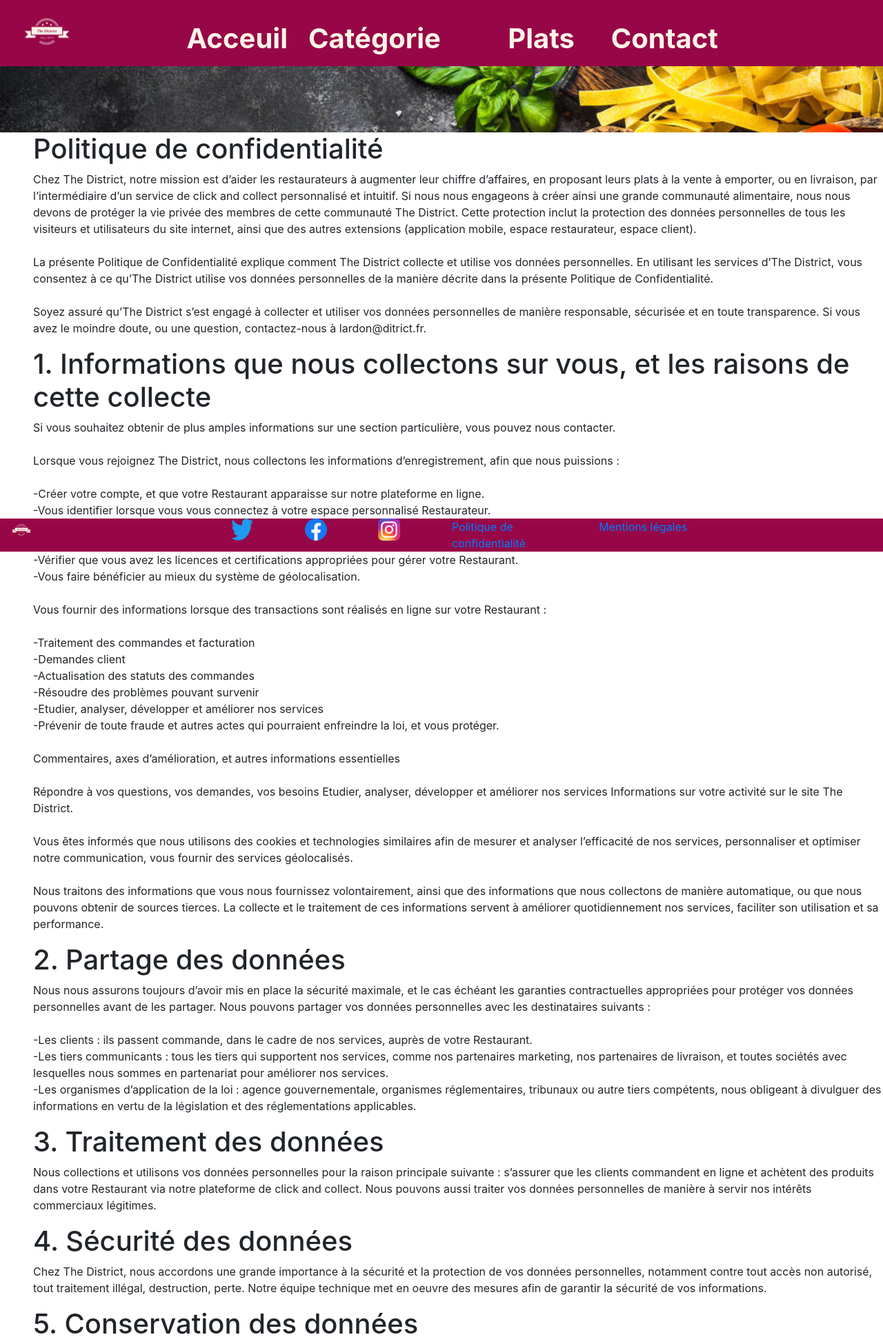
After one commit to BenjaminClaro/Full-Stack, a PHP site: the page made by The District/php/politiqueconf.php in a window 1280 px wide. The commit adds this page. Shown: the top 1939 px of the page at 69% size. Run offline with PHP 8.4, Linux system fonts and the light colour scheme.

Commit message:
modified:   The District/php/categorie.php 	modified:   The District/php/commande.php 	modified:   The District/php/commande_script.php 	modified:   The District/php/contact.php 	modified:   The District/php/footer.php 	modified:   The District/php/index.php 	new file:   The District/php/mentionlegal.php 	modified:   The District/php/plat.php 	new file:   The District/php/politiqueconf.php 	modified:   The District/php/tousplat.php

```diff
--- a/The District/php/commande.php
+++ b/The District/php/commande.php
@@ -1,5 +1,5 @@
 <!DOCTYPE html>
-<html lang="en">
+<html lang="fr">
 <head>
     <meta charset="UTF-8">
     <meta name="viewport" content="width=device-width, initial-scale=1, shrink-to-fit=no">
@@ -43,6 +43,7 @@
                       <?=$commande->description?>
                     </p>
                     <input type="hidden" class="form-control" name="id_plat" id="id_plat"  value="<?=$commande->id?>">
+                    <input type="hidden" class="form-control" name="nom_plat" id="nom_plat"  value="<?=$commande->libelle?>">
                     <input type="hidden" class="form-control" name="prix" id="prix"  value="<?=$commande->prix?>">
                     <div class="col">
                       <label for="nom">Quantité :</label>
--- a/The District/php/contact.php
+++ b/The District/php/contact.php
@@ -1,5 +1,5 @@
 <!DOCTYPE html>
-<html lang="en">
+<html lang="fr">
 <head>
     <meta charset="UTF-8">
     <meta name="viewport" content="width=device-width, initial-scale=1, shrink-to-fit=no">
--- a/The District/php/footer.php
+++ b/The District/php/footer.php
@@ -5,12 +5,13 @@
 
                     <div class="col-2"><img src="../assets/img/images_the_district/the_district_brand/favicon.png" class="image-fluid"></div>
 
-                    <div class="col-2"></div>
+                    <div class="col-1"></div>
 
                     <div class="col-1"> <a href="https://twitter.com/?lang=fr"><img src="../assets/img/images_the_district/the_district_brand/Logo_of_Twitter.png" class="image-fluid"></a> </div>
                     <div class="col-1"> <a href="https://www.facebook.com/?locale=fr_FR"><img src="../assets/img/images_the_district/the_district_brand/Facebook_Logo_(2019).png" class="image-fluid"></a> </div>
                     <div class="col-1"> <a href="https://www.instagram.com/"><img src="../assets/img/images_the_district/the_district_brand/Instagram_icon.png" class="image-fluid"></a> </div>
-
+                    <div class="col-2"> <a href="politiqueconf.php">Politique de confidentialité </a> </div>
+                    <div class="col-2"> <a href="mentionlegal.php">Mentions légales </a> </div>
 
                 </div>
             </div>
--- a/The District/php/index.php
+++ b/The District/php/index.php
@@ -1,5 +1,5 @@
 <!DOCTYPE html>
-<html lang="en">
+<html lang="fr">
 <head>
     <meta>
     <meta charset="UTF-8">
--- a/The District/php/plat.php
+++ b/The District/php/plat.php
@@ -1,5 +1,5 @@
 <!DOCTYPE html>
-<html lang="en">
+<html lang="fr">
 <head>
     <meta charset="UTF-8">
     <meta name="viewport" content="width=device-width, initial-scale=1, shrink-to-fit=no">
--- /dev/null
+++ b/The District/php/politiqueconf.php
@@ -0,0 +1,138 @@
+<!DOCTYPE html>
+<html lang="fr">
+<head>
+    <meta charset="UTF-8">
+    <meta name="viewport" content="width=device-width, initial-scale=1, shrink-to-fit=no">
+    <link rel="stylesheet" href="https://stackpath.bootstrapcdn.com/bootstrap/4.4.1/css/bootstrap.min.css" integrity="sha384-Vkoo8x4CGsO3+Hhxv8T/Q5PaXtkKtu6ug5TOeNV6gBiFeWPGFN9MuhOf23Q9Ifjh" crossorigin="anonymous">
+    <link rel="icon" type="image/x-icon" href="../assets/img/images_the_district/the_district_brand/favicon.png">
+    <title>Politique de confidentialité</title>
+</head>
+
+<body>
+<?php require "header.php" ?>
+
+
+    <div>
+        <div class="responsive img-fluid w-100 p-5" style="background-image: url(../assets/img/images_the_district/bg2.jpg); background-size: cover;">
+            <div class="search-container d-none d-md-block text-center">
+                <form action="../html/index.html">
+
+
+                </form>
+            </div>
+        </div>
+    </div>
+
+    <div class="ml-5">
+
+        <h1>Politique de confidentialité</h1>
+        <p>        Chez The District, notre mission est d’aider les restaurateurs à augmenter leur chiffre d’affaires, en proposant leurs plats à la vente à emporter,
+        ou en livraison, par l’intermédiaire d’un service de click and collect personnalisé et intuitif. Si nous nous engageons à créer ainsi une grande communauté
+        alimentaire, nous nous devons de protéger la vie privée des membres de cette communauté The District. Cette protection inclut la protection des données
+        personnelles de tous les visiteurs et utilisateurs du site internet, ainsi que des autres extensions (application mobile, espace restaurateur, espace client).
+</br></br>
+        La présente Politique de Confidentialité explique comment The District collecte et utilise vos données personnelles. En utilisant les services d’The District,
+        vous consentez à ce qu’The District utilise vos données personnelles de la manière décrite dans la présente Politique de Confidentialité.
+</br></br>
+        Soyez assuré qu’The District s’est engagé à collecter et utiliser vos données personnelles de manière responsable, sécurisée et en toute transparence.
+        Si vous avez le moindre doute, ou une question, contactez-nous à lardon@ditrict.fr. </p>
+
+
+        <h1>  1. Informations que nous collectons sur vous, et les raisons de cette collecte</h1>
+        <p>        Si vous souhaitez obtenir de plus amples informations sur une section particulière, vous pouvez nous contacter.
+</br></br>
+        Lorsque vous rejoignez The District, nous collectons les informations d’enregistrement, afin que nous puissions :
+        </br></br>
+        -Créer votre compte, et que votre Restaurant apparaisse sur notre plateforme en ligne.</br>
+        -Vous identifier lorsque vous vous connectez à votre espace personnalisé Restaurateur.</br>
+        -Vous payer des montants dûs relatifs à l’ensemble de vos commandes.</br>
+        -Vous tenir informé des modifications et/ou mises à jour de nos services.</br>
+        -Vérifier que vous avez les licences et certifications appropriées pour gérer votre Restaurant.</br>
+        -Vous faire bénéficier au mieux du système de géolocalisation.</br></br>
+
+        Vous fournir des informations lorsque des transactions sont réalisés en ligne sur votre Restaurant :
+            </br></br>
+        -Traitement des commandes et facturation</br>
+        -Demandes client</br>
+        -Actualisation des statuts des commandes</br>
+        -Résoudre des problèmes pouvant survenir</br>
+        -Etudier, analyser, développer et améliorer nos services</br>
+        -Prévenir de toute fraude et autres actes qui pourraient enfreindre la loi, et vous protéger.</br></br>
+
+        Commentaires, axes d’amélioration, et autres informations essentielles
+        </br></br>
+        Répondre à vos questions, vos demandes, vos besoins
+        Etudier, analyser, développer et améliorer nos services
+        Informations sur votre activité sur le site The District.
+        </br></br>
+        Vous êtes informés que nous utilisons des cookies et technologies similaires afin de mesurer et analyser l’efficacité de nos services, personnaliser et
+        optimiser notre communication, vous fournir des services géolocalisés.
+        </br></br>
+        Nous traitons des informations que vous nous fournissez volontairement, ainsi que des informations que nous collectons de manière automatique, ou que
+        nous pouvons obtenir de sources tierces. La collecte et le traitement de ces informations servent à améliorer quotidiennement nos services,
+        faciliter son utilisation et sa performance.</p>
+
+
+        <h1>2. Partage des données</h1>
+        <p>        Nous nous assurons toujours d’avoir mis en place la sécurité maximale, et le cas échéant les garanties contractuelles appropriées
+        pour protéger vos données personnelles avant de les partager. Nous pouvons partager vos données personnelles avec les destinataires suivants :
+        </br></br>
+        -Les clients : ils passent commande, dans le cadre de nos services, auprès de votre Restaurant.</br>
+        -Les tiers communicants : tous les tiers qui supportent nos services, comme nos partenaires marketing, nos partenaires de livraison, et toutes
+        sociétés avec lesquelles nous sommes en partenariat pour améliorer nos services.</br>
+        -Les organismes d’application de la loi : agence gouvernementale, organismes réglementaires, tribunaux ou autre tiers compétents, nous obligeant
+        à divulguer des informations en vertu de la législation et des réglementations applicables.</p>
+
+
+        <h1>3. Traitement des données</h1>
+        <p>        Nous collections et utilisons vos données personnelles pour la raison principale suivante : s’assurer que les clients commandent en ligne
+        et achètent des produits dans votre Restaurant via notre plateforme de click and collect. Nous pouvons aussi traiter vos données personnelles
+        de manière à servir nos intérêts commerciaux légitimes.</p>
+
+
+        <h1>4. Sécurité des données</h1>
+        <p>        Chez The District, nous accordons une grande importance à la sécurité et la protection de vos données personnelles, notamment contre tout accès
+        non autorisé, tout traitement illégal, destruction, perte. Notre équipe technique met en oeuvre des mesures afin de garantir la sécurité de vos informations.</p>
+
+        <h1>5. Conservation des données</h1>
+        <p>        Chez The District, nous conservons l’ensemble de vos données le temps nécessaire pour satisfaire aux finalités décrites dans cette Politique de Confidentialité.
+        Par exemple, toute la période durant laquelle votre Restaurant est référencé et présent sur notre plateforme. Dans le cadre de la tenue de nos dossiers,
+        et le respect de nos obligations légales, nous pouvons être à-même de conserver certains éléments de vos données personnelles pour une période ultérieure
+        à votre désactivation et suppssion de compte.</p>
+
+        <h1>6. Droits relatifs à la protection de vos données</h1>
+        <p>        Vous êtes en droit de nous contacter afin de nous demander de supprimer vos données personnelles ou de limiter leur traitement.
+        Pour se faire, vous pouvez nous contacter sur : lardon@ditrict.fr.</p>
+
+
+        <h1>7. Liens vers d’autres sites</h1>
+        <p>        Chez The District, nous sommes et serons amenés à réaliser des partenariats stratégiques, des liens d’affiliation avec des annonceurs et autres partenaires
+        de différents secteurs. Nos sites web et espaces personnels peuvent donc contenir des liens vers des sites tiers. Si vous suivez ces liens,
+        sachez qu’The District n’est pas responsable de ces sites, qui ont leurs props Politiques de confidentialité, et mènent leurs props politiques commerciales.</p>
+
+        <h1>8. Mise à jour de cette Politique de Confidentialité</h1>
+        <p>        Nous pouvons, à tout moment et sans que vous en soyez préalablement informé, mettre à jour cette Politique de Confidentialité, pour plusieurs raisons :
+        modifications légales, techniques, commerciales par exemple. Nous vous encourageons donc à consulter régulièrement cette page afin de vous tenir informé
+        de sa mise à jour, des dernières informations sur notre Politique de Confidentialité.</p>
+
+        <h1>9. Coordonnées pour nous contacter</h1>
+        <p>        Pour toute question, demande d’informations supplémentaires, ou préoccupation concernant notre Politique de Confidentialité ou nos services,
+        vous pouvez nous contacter sur : lardon@ditrict.fr.</p>
+    </div>
+
+
+
+
+
+
+
+
+    <div class="pb-5"></div>
+    <?php  require 'footer.php'  ?>
+
+    <script src="https://ajax.googleapis.com/ajax/libs/jquery/3.3.1/jquery.min.js"></script>
+    <script src="https://cdn.jsdelivr.net/npm/popper.js@1.16.0/dist/umd/popper.min.js" integrity="sha384-Q6E9RHvbIyZFJoft+2mJbHaEWldlvI9IOYy5n3zV9zzTtmI3UksdQRVvoxMfooAo" crossorigin="anonymous"></script>
+    <script src="https://stackpath.bootstrapcdn.com/bootstrap/4.4.1/js/bootstrap.min.js" integrity="sha384-wfSDF2E50Y2D1uUdj0O3uMBJnjuUD4Ih7YwaYd1iqfktj0Uod8GCExl3Og8ifwB6" crossorigin="anonymous"></script>
+    <script src="../js/javascript.js"></script>
+  </body>
+</html>
--- a/The District/php/tousplat.php
+++ b/The District/php/tousplat.php
@@ -1,5 +1,5 @@
 <!DOCTYPE html>
-<html lang="en">
+<html lang="fr">
 <head>
     <meta charset="UTF-8">
     <meta name="viewport" content="width=device-width, initial-scale=1, shrink-to-fit=no">
```
Also changed, not shown: The District/php/categorie.php (+80 -4 lines), The District/php/commande_script.php (+52 -5 lines), The District/php/mentionlegal.php (added, +51 -0 lines).
